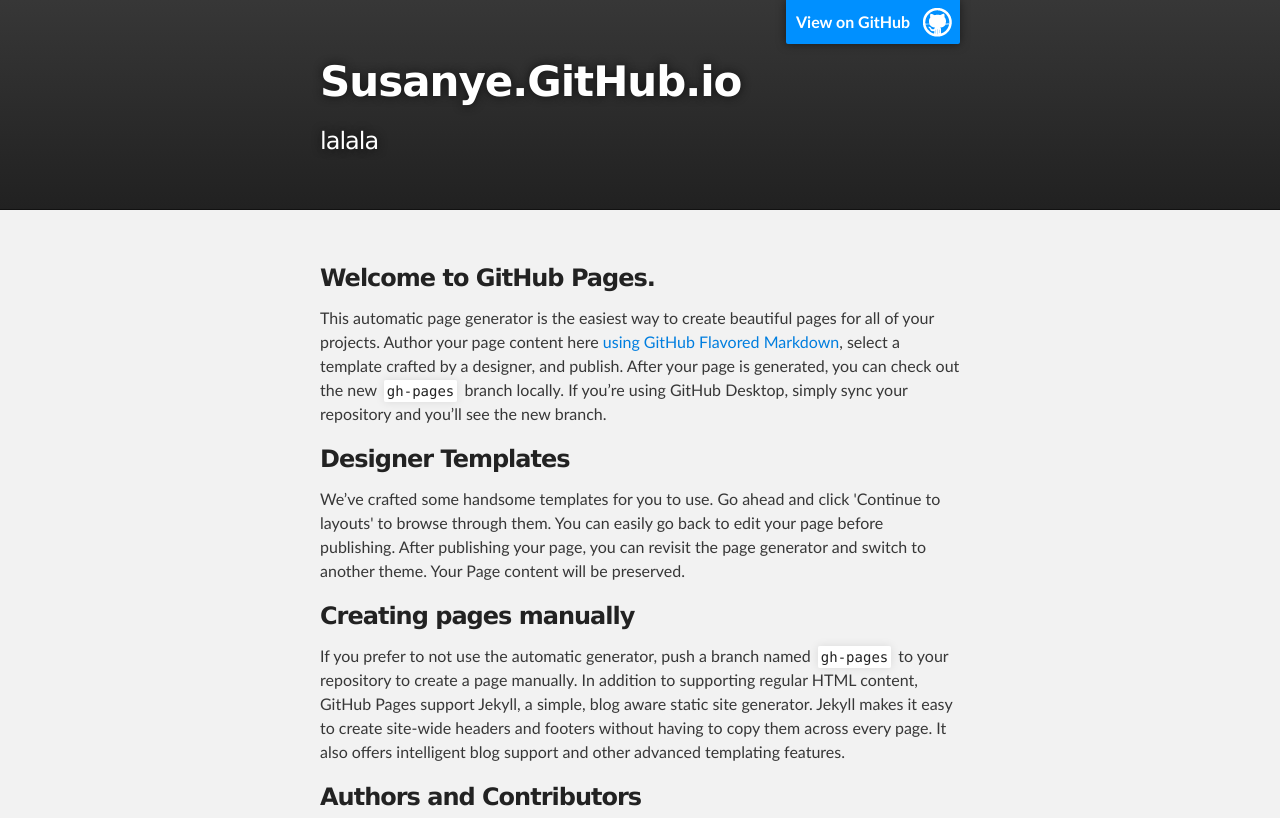
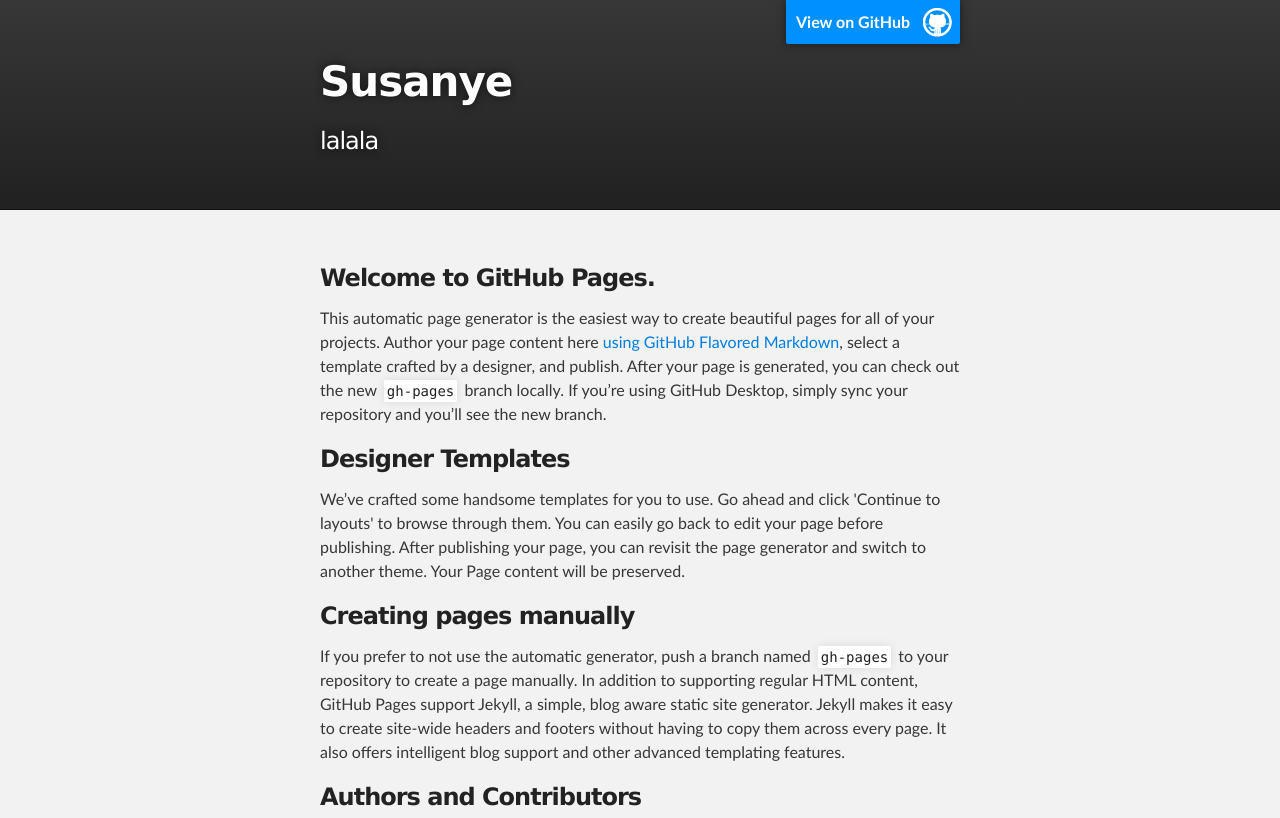
Before and after one commit to SusanYe/susanye.github.io, a plain HTML site: page index.html in a window 1280 px wide. Shown: the top 818 px of the page. Drawn offline with Linux system fonts and the light colour scheme.

Commit message:
Update index.html

```diff
--- a/index.html
+++ b/index.html
@@ -18,7 +18,7 @@
         <header class="inner">
           <a id="forkme_banner" href="https://github.com/SusanYe">View on GitHub</a>
 
-          <h1 id="project_title">Susanye.GitHub.io</h1>
+          <h1 id="project_title">Susanye</h1>
           <h2 id="project_tagline">lalala</h2>
 
         </header>
```
